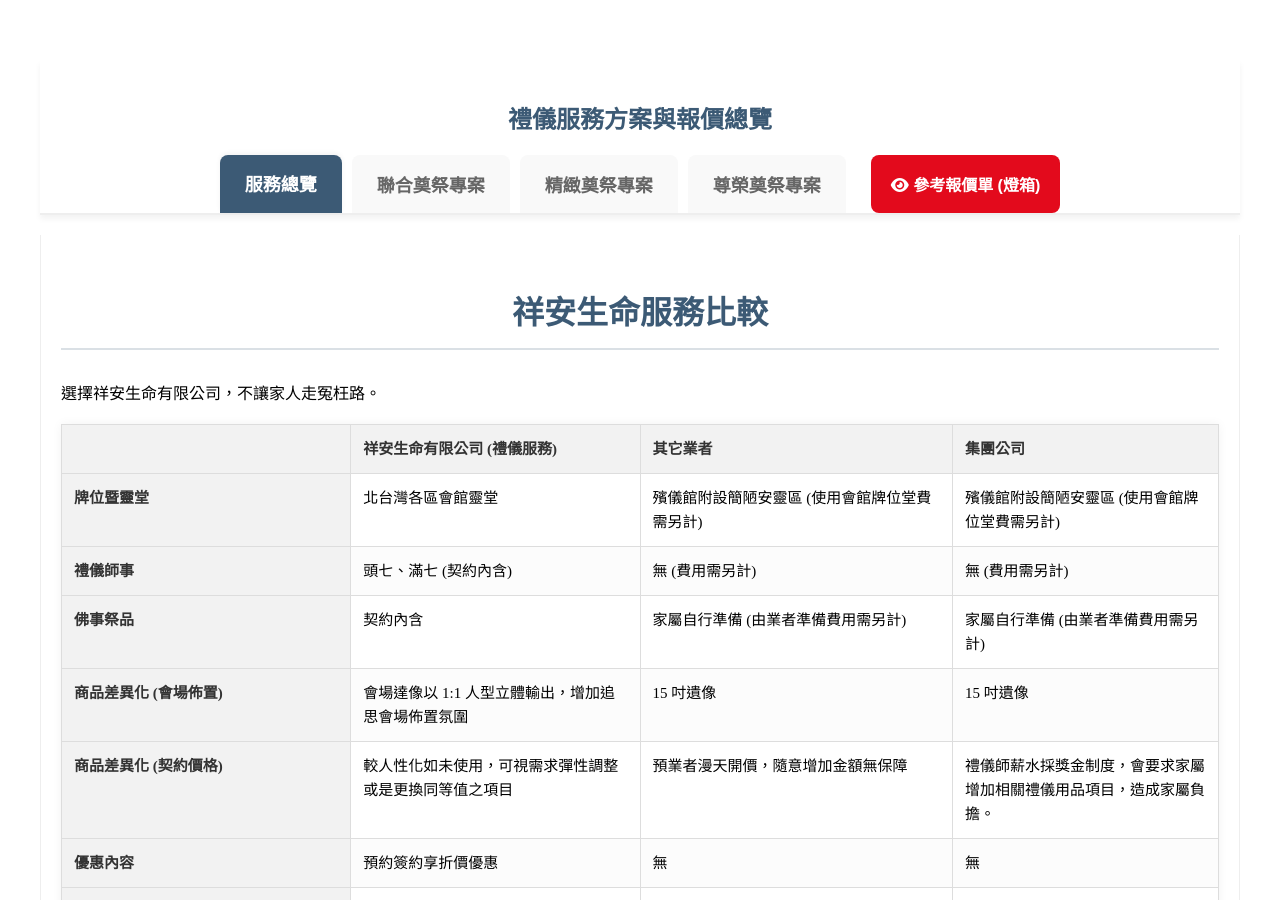
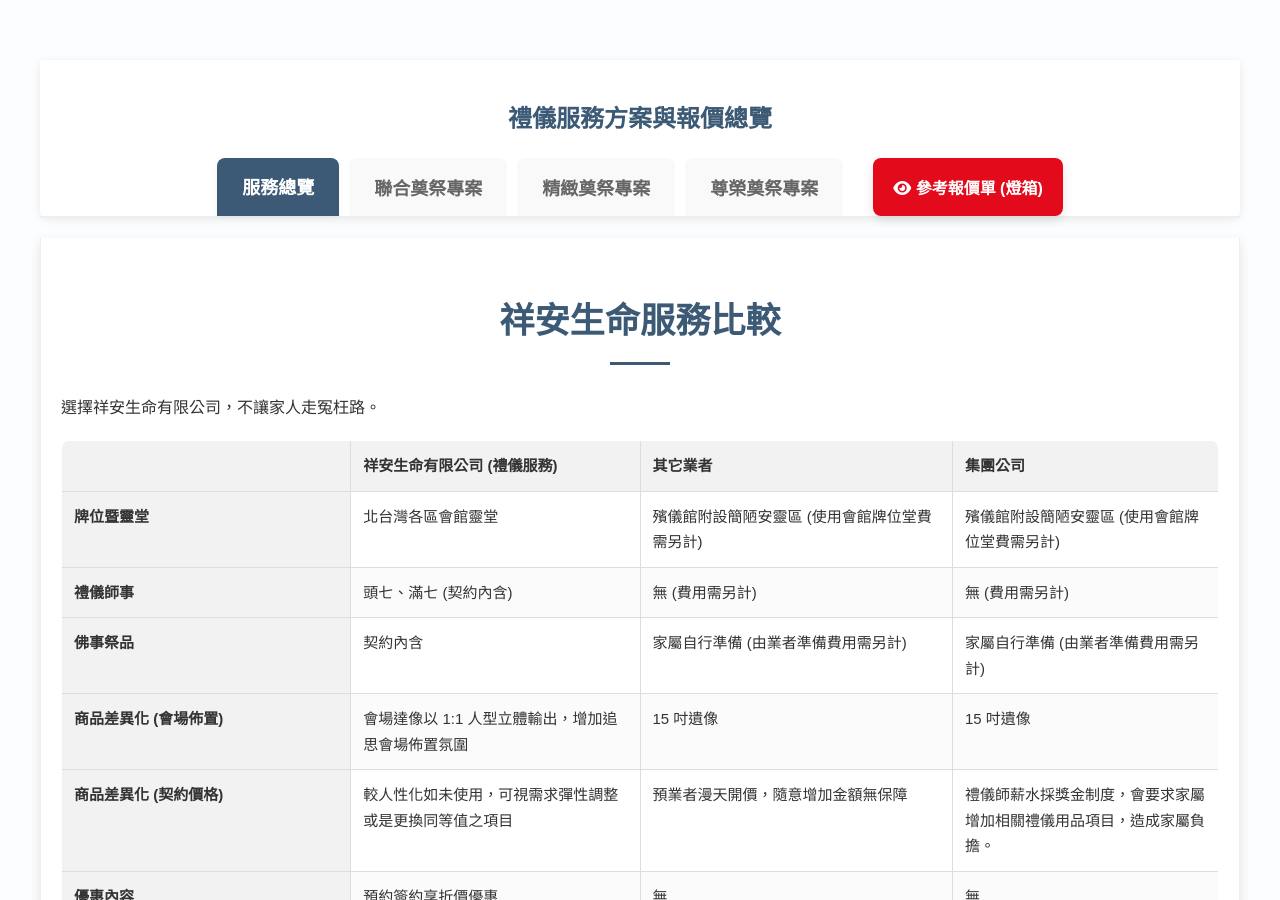
Before and after one commit to Shiangan/Shiangan, a Jekyll site: the page plans.html, which Jekyll copies as it is, in a window 1280 px wide and 900 px high. Built offline with Jekyll 4.4.1, drawn with Linux system fonts in a browser that asks for light colours.

Commit message:
Update core-enhancements.css

```diff
--- a/css/core-enhancements.css
+++ b/css/core-enhancements.css
@@ -1,19 +1,45 @@
-/* --- 1. 頁面容器與目錄導航優化 --- */
+/* ========================================================= */
+/* 💎 Core Enhancements CSS - 質感升級與完美整合版           */
+/* 品牌主色 (Primary): #3c5a75 (深藍/海軍藍)                 */
+/* 輔助色 (Accent): #e30a1c (醒目紅/警示紅)                  */
+/* ========================================================= */
+
+:root {
+    --color-primary: #3c5a75;
+    --color-accent: #e30a1c;
+    --color-light-gray: #f7f7f7;
+    --color-border: #e8e8e8;
+    --color-text-dark: #333333;
+    --color-text-medium: #666666;
+    --shadow-light: 0 2px 8px rgba(0, 0, 0, 0.05);
+    --shadow-medium: 0 4px 12px rgba(0, 0, 0, 0.1);
+    --radius-default: 8px;
+}
+
+body {
+    font-family: 'Noto Sans TC', 'Microsoft YaHei', sans-serif; /* 使用更現代的字體 */
+    color: var(--color-text-dark);
+    line-height: 1.6;
+    background-color: #fcfdfe; /* 淺到幾乎感覺不到的暖白色背景 */
+}
+
+/* --- 1. 頁面容器與目錄導航優化 (Sticky Header) --- */
 .plan-page-container {
     max-width: 1400px;
     margin: 40px auto;
     padding: 0 20px;
 }
 
-/* 讓目錄在滾動時固定在頂部 (Sticky Header Effect) */
+/* 讓目錄在滾動時固定在頂部 */
 .plan-directory {
     position: sticky;
-    top: 0; /* 固定在頂部 */
+    top: 0;
     z-index: 100;
-    background: #ffffff; /* 白色背景防止穿透 */
+    background: #ffffff;
     padding-top: 20px;
-    box-shadow: 0 4px 6px rgba(0, 0, 0, 0.05);
-    margin-bottom: 0; /* 移除容器底部邊距，讓內容直接貼齊 */
+    box-shadow: 0 2px 10px rgba(0, 0, 0, 0.08); /* 更明顯的微光影 */
+    margin-bottom: 0;
+    border-radius: 0 0 var(--radius-default) var(--radius-default); /* 底部圓角 */
 }
 
 /* Tab 按鈕容器 */
@@ -21,7 +47,7 @@
     display: flex;
     justify-content: center;
     margin: 0;
-    border-bottom: 4px solid #e0e0e0;
+    border-bottom: 3px solid var(--color-border);
 }
 
 /* Tab 按鈕樣式 */
@@ -29,99 +55,138 @@
     padding: 15px 25px;
     cursor: pointer;
     border: none;
-    background: transparent; /* 背景透明 */
-    font-size: 1.15rem; /* 字體稍大 */
+    background: transparent;
+    font-size: 1.15rem;
     font-weight: 600;
-    transition: all 0.3s;
-    border-radius: 8px 8px 0 0;
+    transition: all 0.3s cubic-bezier(0.4, 0, 0.2, 1); /* 使用更平滑的過渡效果 */
+    border-radius: var(--radius-default) var(--radius-default) 0 0;
     margin: 0 5px;
-    color: #666;
-    border-bottom: 4px solid transparent; /* 預留底部空間 */
+    color: var(--color-text-medium);
+    border-bottom: 3px solid transparent;
+    position: relative;
+    /* 質感提升：讓滑鼠懸停時有輕微凸起 */
+    transform: translateY(0);
+}
+.plan-tabs button:hover:not(.active) {
+    color: var(--color-primary);
+    transform: translateY(-2px);
+    background-color: var(--color-light-gray);
 }
 
 /* Tab 活躍狀態 */
 .plan-tabs button.active {
-    background: #fff; /* 活躍 Tab 背景為白色 */
-    color: #3c5a75; /* 品牌主色 */
-    border-bottom: 4px solid #3c5a75; /* 底部高亮線條 */
-    box-shadow: 0 -2px 5px rgba(0, 0, 0, 0.05); /* 輕微陰影提升視覺層次 */
+    background: #fff;
+    color: var(--color-primary);
+    border-bottom: 3px solid var(--color-primary);
+    box-shadow: var(--shadow-light);
+    z-index: 10;
 }
 
 /* 燈箱觸發按鈕特殊樣式 */
 .plan-tabs button[data-modal-id] {
-    background: #e30a1c;
+    background: var(--color-accent);
     color: white;
     font-size: 1rem;
     padding: 15px 20px;
-    border-radius: 8px;
-    margin-left: 20px;
-    transition: background-color 0.3s;
+    border-radius: var(--radius-default);
+    margin-left: 25px;
+    transition: background-color 0.3s, transform 0.2s;
     border: none;
+    box-shadow: var(--shadow-medium);
 }
 .plan-tabs button[data-modal-id]:hover {
-    background: #c00818;
+    background: #c00818; /* 更深的紅色 */
+    transform: translateY(-2px);
+    box-shadow: 0 6px 15px rgba(227, 10, 28, 0.4); /* 增加顏色光暈感 */
 }
 
 /* 方案內容區 */
 .plan-tab-content {
-    padding: 40px 20px;
-    border: 1px solid #e0e0e0;
+    padding: 40px;
+    border: 1px solid var(--color-border);
     border-top: none;
-    background: #fcfcfc; /* 內容區採用淺灰背景 */
+    background: white;
     min-height: 80vh;
+    border-radius: 0 0 var(--radius-default) var(--radius-default);
+    box-shadow: var(--shadow-medium);
 }
 
 .plan-tab-content h3 {
     text-align: center;
-    color: #3c5a75;
-    font-size: 2rem;
+    color: var(--color-primary);
+    font-size: 2.2rem; /* 標題加大 */
+    font-weight: 700;
     margin-bottom: 30px;
     padding-bottom: 15px;
-    border-bottom: 2px solid #3c5a7530;
+    position: relative;
+}
+.plan-tab-content h3::after {
+    content: '';
+    display: block;
+    width: 60px;
+    height: 3px;
+    background: var(--color-primary);
+    position: absolute;
+    bottom: 0;
+    left: 50%;
+    transform: translateX(-50%);
 }
 
 
-/* --- 2. 表格樣式優化 (適用於 service-table) --- */
+/* --- 2. 表格樣式優化 (Service Table) --- */
 .service-table {
     width: 100%;
-    border-collapse: collapse;
-    margin: 30px 0;
+    border-collapse: separate; /* 使用 separate 配合 border-radius */
+    border-spacing: 0;
+    margin: 40px 0;
     font-size: 15px;
-    box-shadow: 0 0 10px rgba(0, 0, 0, 0.05); /* 輕微陰影 */
     background: white;
+    border-radius: var(--radius-default);
+    overflow: hidden; /* 確保圓角生效 */
+    border: 1px solid var(--color-border);
 }
+
+/* 頂部分組標題 */
+.table-header-group th {
+    background-color: var(--color-primary);
+    color: white;
+    text-align: center;
+    font-size: 1.3rem;
+    padding: 20px;
+    letter-spacing: 1px;
+    font-weight: 600;
+}
+
 .service-table th, .service-table td {
-    border: 1px solid #f0f0f0; /* 更淺的邊框線 */
-    padding: 15px;
+    padding: 18px 20px;
     text-align: left;
     vertical-align: top;
-    line-height: 1.6;
+    line-height: 1.7;
+    border: none; /* 移除內部邊框線，改用 box-shadow 或底線 */
+    border-bottom: 1px solid var(--color-border);
 }
 
 /* 行標題 (分類) */
 .service-table th {
-    background-color: #f7f7f7;
-    color: #333;
+    background-color: var(--color-light-gray);
+    color: var(--color-text-dark);
     font-weight: 700;
     width: 25%;
-}
-
-/* 頂部分組標題 */
-.table-header-group th {
-    background-color: #3c5a75;
-    color: white;
-    text-align: center;
-    font-size: 1.2rem;
-    padding: 18px;
 }
 
 /* 數據列 (內容與價格) */
 .service-table td {
     background-color: white;
+    color: var(--color-text-dark);
 }
+
 /* 讓表格行隔行變色，提高可讀性 */
 .service-table tbody tr:nth-child(even) td {
-    background-color: #fcfcfc;
+    background-color: #fbfbfc; /* 輕微的淡藍色或淡灰色 */
+}
+.service-table tbody tr:last-child th,
+.service-table tbody tr:last-child td {
+    border-bottom: none; /* 移除最後一行的底線 */
 }
 
 
@@ -132,13 +197,13 @@
     left: 0;
     width: 100%;
     height: 100%;
-    background-color: rgba(0, 0, 0, 0.75); /* 深色透明背景 */
-    display: none; /* 預設隱藏 */
+    background-color: rgba(0, 0, 0, 0.85); /* 更深的背景，突出 Modal */
+    display: none;
     justify-content: center;
     align-items: center;
     z-index: 2000;
     opacity: 0;
-    transition: opacity 0.35s ease-out;
+    transition: opacity 0.35s cubic-bezier(0.4, 0, 0.2, 1);
     padding: 20px;
 }
 
@@ -150,94 +215,120 @@
 .modal-content {
     background: white;
     border-radius: 12px;
-    max-width: 1000px;
+    max-width: 1100px; /* 加大 Modal 寬度 */
     width: 95%;
-    max-height: 90vh; /* 限制最大高度 */
-    overflow-y: auto; /* 內容超高時可滾動 */
+    max-height: 90vh;
+    overflow-y: auto;
     padding: 0;
     position: relative;
-    box-shadow: 0 10px 30px rgba(0, 0, 0, 0.3);
-    transform: scale(0.95);
-    transition: transform 0.35s ease-out;
+    box-shadow: 0 20px 50px rgba(0, 0, 0, 0.5); /* 戲劇化的陰影 */
+    transform: translateY(-20px) scale(0.98);
+    transition: transform 0.35s cubic-bezier(0.4, 0, 0.2, 1);
 }
 
 .modal-overlay.active .modal-content {
-    transform: scale(1); /* 彈出動畫 */
+    transform: translateY(0) scale(1); /* 彈出動畫 */
 }
 
 .modal-content h3 {
-    background: #3c5a75;
+    background: var(--color-primary);
     color: white;
-    padding: 20px;
+    padding: 25px;
     margin: 0;
     text-align: center;
     border-radius: 12px 12px 0 0;
-    font-size: 1.5rem;
+    font-size: 1.6rem;
+    font-weight: 700;
 }
 
 .close-btn {
     position: absolute;
-    top: 10px;
+    top: 15px;
     right: 15px;
-    background: none;
+    background: rgba(255, 255, 255, 0.2);
+    border-radius: 50%;
+    width: 35px;
+    height: 35px;
+    display: flex;
+    align-items: center;
+    justify-content: center;
     border: none;
     color: white;
-    font-size: 24px;
+    font-size: 18px;
     cursor: pointer;
     z-index: 2001;
-    transition: color 0.2s;
+    transition: background-color 0.2s, transform 0.2s;
 }
 .close-btn:hover {
-    color: #e30a1c;
+    background: var(--color-accent);
+    transform: rotate(90deg);
 }
 
-/* --- 4. RWD 響應式設計優化 --- */
+
+/* --- 4. RWD 響應式設計與 A11Y 優化 --- */
+
+/* 確保所有元素在聚焦時有清晰的輪廓 */
+:focus {
+    outline: 2px solid var(--color-accent);
+    outline-offset: 2px;
+}
+
 @media (max-width: 1024px) {
-    /* 平板/小螢幕下 Tab 導航優化 */
+    /* 平板下 Tab 導航優化 */
     .plan-tabs {
-        flex-wrap: wrap; /* 允許換行 */
+        flex-wrap: wrap;
         border-bottom: none;
     }
     .plan-tabs button {
-        flex: 1 1 45%; /* 讓按鈕兩兩一排 */
+        flex: 1 1 45%;
         margin: 5px;
         font-size: 1rem;
-        border-bottom: 2px solid #e0e0e0;
+        border-bottom: 2px solid var(--color-border);
+        box-shadow: var(--shadow-light);
+        background: white;
+        text-align: center;
     }
     .plan-tabs button.active {
-        border-bottom: 2px solid #3c5a75;
+        border-bottom: 2px solid var(--color-primary);
     }
     .plan-tabs button[data-modal-id] {
-        flex: 1 1 100%; /* 燈箱按鈕佔滿一行 */
-        margin: 5px auto;
+        flex: 1 1 100%;
+        margin: 10px auto;
     }
 
-    /* RWD 表格優化 (讓長表格在小螢幕上可水平滾動) */
+    /* RWD 表格優化 (可水平滾動) */
     .plan-tab-content table {
         display: block;
         width: 100%;
         overflow-x: auto;
     }
     .service-table {
-        /* 確保表格在容器內可以滾動 */
-        min-width: 800px;
+        min-width: 900px; /* 確保表格內容有足夠空間 */
     }
 }
 
 @media (max-width: 600px) {
     .plan-page-container {
-        padding: 0 10px;
+        padding: 0;
+        margin-top: 20px;
+    }
+    .plan-directory {
+        padding-top: 10px;
+        border-radius: 0;
     }
     .plan-tab-content {
         padding: 20px 10px;
+        border-radius: 0;
+        box-shadow: none;
+        border: none;
     }
     .plan-tab-content h3 {
-        font-size: 1.5rem;
+        font-size: 1.4rem;
     }
-    /* 讓 Modal 更緊湊 */
     .modal-content {
+        max-width: 100%;
         width: 100%;
-        max-height: 95vh;
+        max-height: 100vh;
         border-radius: 0;
     }
 }
```
